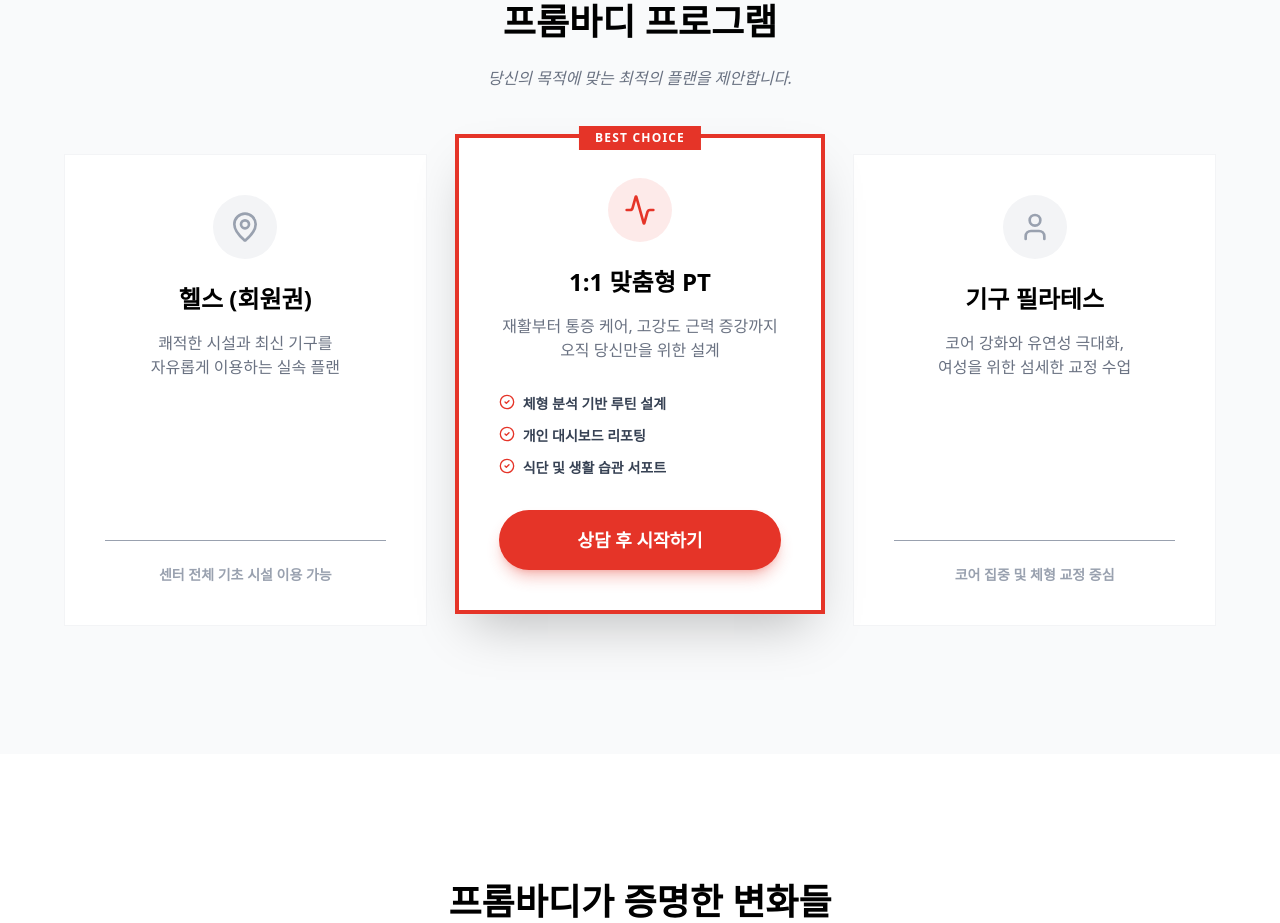
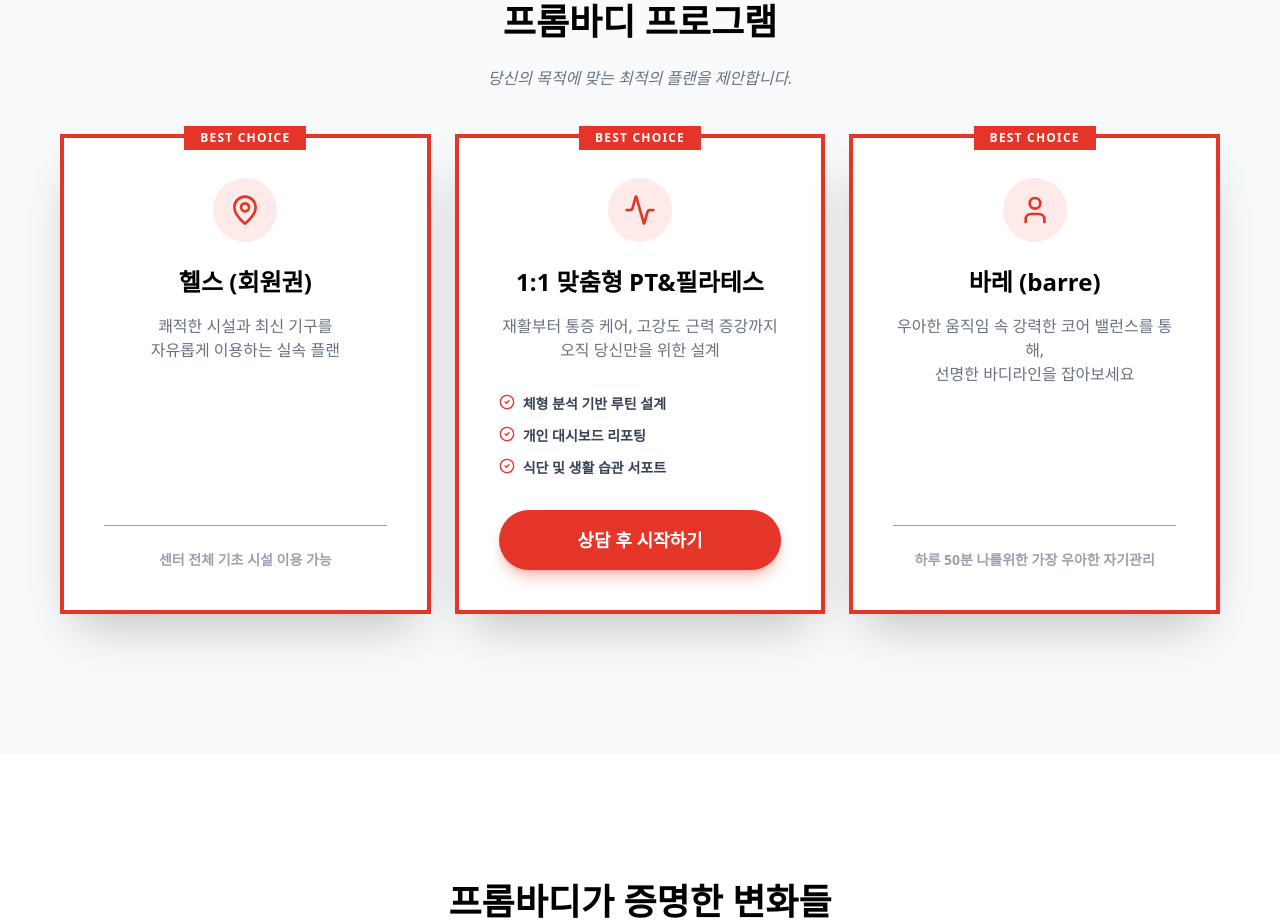
Before and after one commit to okmstyle-collab/from_body-landding, a React (Vite) app: page / in a window 1280 px wide. Shown: the part 3006-3929 px from the top of the page. Built offline with nearby package versions, Linux system fonts and the light colour scheme.

Commit message:
Update programs section

```diff
--- a/src/App.tsx
+++ b/src/App.tsx
@@ -245,9 +245,10 @@ export default function App() {
           </div>
           <div className="grid grid-cols-1 md:grid-cols-3 gap-8">
             {/* Health */}
-            <motion.div {...fadeIn} className="bg-white p-10 border border-gray-100 flex flex-col items-center text-center">
-              <div className="flex items-center justify-center p-4 rounded-full bg-gray-100 mb-6">
-                <MapPin size={32} className="text-gray-400" />
+            <motion.div {...fadeIn} className="bg-white p-10 ring-4 ring-brand-point relative flex flex-col items-center text-center -translate-y-4 shadow-2xl">
+              <div className="absolute top-0 left-1/2 -translate-x-1/2 -translate-y-1/2 bg-brand-point text-white text-xs font-black px-4 py-1 uppercase tracking-widest">Best Choice</div>
+              <div className="flex items-center justify-center p-4 rounded-full bg-brand-point/10 mb-6">
+                <MapPin size={32} className="text-brand-point" />
               </div>
               <h3 className="text-2xl font-black mb-4">헬스 (회원권)</h3>
               <p className="text-gray-500 mb-8 font-medium">쾌적한 시설과 최신 기구를<br/>자유롭게 이용하는 실속 플랜</p>
@@ -263,7 +264,7 @@ export default function App() {
               <div className="flex items-center justify-center p-4 rounded-full bg-brand-point/10 mb-6">
                 <Activity size={32} className="text-brand-point" />
               </div>
-              <h3 className="text-2xl font-black mb-4">1:1 맞춤형 PT</h3>
+              <h3 className="text-2xl font-black mb-4">1:1 맞춤형 PT&필라테스</h3>
               <p className="text-gray-500 mb-8 font-medium">재활부터 통증 케어, 고강도 근력 증강까지<br/>오직 당신만을 위한 설계</p>
               <ul className="text-left w-full space-y-3 mb-8">
                 {["체형 분석 기반 루틴 설계", "개인 대시보드 리포팅", "식단 및 생활 습관 서포트"].map((t, i) => (
@@ -276,13 +277,14 @@ export default function App() {
             </motion.div>
 
             {/* Pilates */}
-            <motion.div {...fadeIn} className="bg-white p-10 border border-gray-100 flex flex-col items-center text-center">
-              <div className="flex items-center justify-center p-4 rounded-full bg-gray-100 mb-6">
-                <User size={32} className="text-gray-400" />
+            <motion.div {...fadeIn} className="bg-white p-10 ring-4 ring-brand-point relative flex flex-col items-center text-center -translate-y-4 shadow-2xl">
+              <div className="absolute top-0 left-1/2 -translate-x-1/2 -translate-y-1/2 bg-brand-point text-white text-xs font-black px-4 py-1 uppercase tracking-widest">Best Choice</div>
+              <div className="flex items-center justify-center p-4 rounded-full bg-brand-point/10 mb-6">
+                <User size={32} className="text-brand-point" />
               </div>
-              <h3 className="text-2xl font-black mb-4">기구 필라테스</h3>
-              <p className="text-gray-500 mb-8 font-medium">코어 강화와 유연성 극대화,<br/>여성을 위한 섬세한 교정 수업</p>
-              <div className="mt-auto pt-6 border-t w-full text-sm text-gray-400 font-bold">코어 집중 및 체형 교정 중심</div>
+              <h3 className="text-2xl font-black mb-4">바레 (barre)</h3>
+              <p className="text-gray-500 mb-8 font-medium">우아한 움직임 속 강력한 코어 밸런스를 통해,<br/>선명한 바디라인을 잡아보세요</p>
+              <div className="mt-auto pt-6 border-t w-full text-sm text-gray-400 font-bold">하루 50분 나를위한 가장 우아한 자기관리</div>
             </motion.div>
           </div>
         </div>
```
